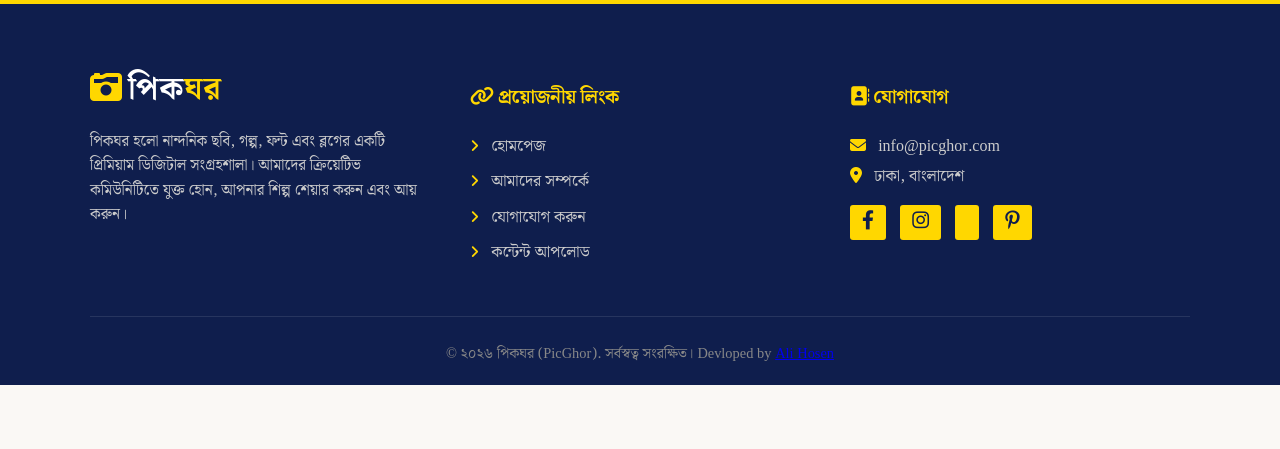
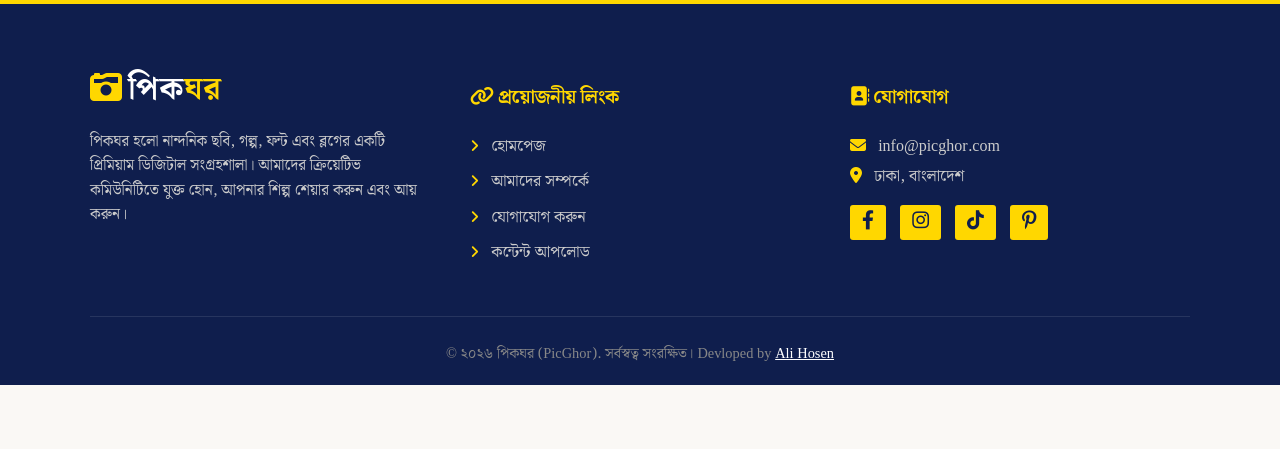
Before and after one commit to siaful2580mm-hub/testing, a Flask app: page / in a window 1280 px wide. Shown: the part 1000-1449 px from the top of the page. Run offline with Flask 3, Linux system fonts and the light colour scheme; data that the repository does not hold is empty; some libraries are stand-ins or nearby versions.

Commit message:
Update base.html

```diff
--- a/templates/base.html
+++ b/templates/base.html
@@ -95,13 +95,13 @@
                 <div class="social-icons">
                     <a href="https://www.facebook.com/profile.php?id=61588378066038" title="Facebook"><i class="fa-brands fa-facebook-f"></i></a>
                     <a href="#" title="Instagram"><i class="fa-brands fa-instagram"></i></a>
-                    <a href="https://www.tiktok.com/@alihosen.typography?_r=1&_t=ZS-94F5TWVJBqr" title="Twitter"><i class="fa-brands fa-x-tiktok"></i></a>
+                    <a href="https://www.tiktok.com/@alihosen.typography?_r=1&_t=ZS-94F5TWVJBqr" title="Twitter"><i class="fa-brands fa-tiktok"></i></a>
                     <a href="https://pin.it/5QiXRSpBl" title="Pinterest"><i class="fa-brands fa-pinterest-p"></i></a>
                 </div>
             </div>
         </div>
         <div class="footer-bottom">
-            &copy; ২০২৬ পিকঘর (PicGhor). সর্বস্বত্ব সংরক্ষিত। Devloped by <a href="https://alihosenofficial.github.io/">Ali Hosen</a>
+            &copy; ২০২৬ পিকঘর (PicGhor). সর্বস্বত্ব সংরক্ষিত। Devloped by <a href="https://alihosenofficial.github.io/" style="color: #fff;">Ali Hosen</a>
         </div>
     </footer>
 <!-- ==========================================
```
